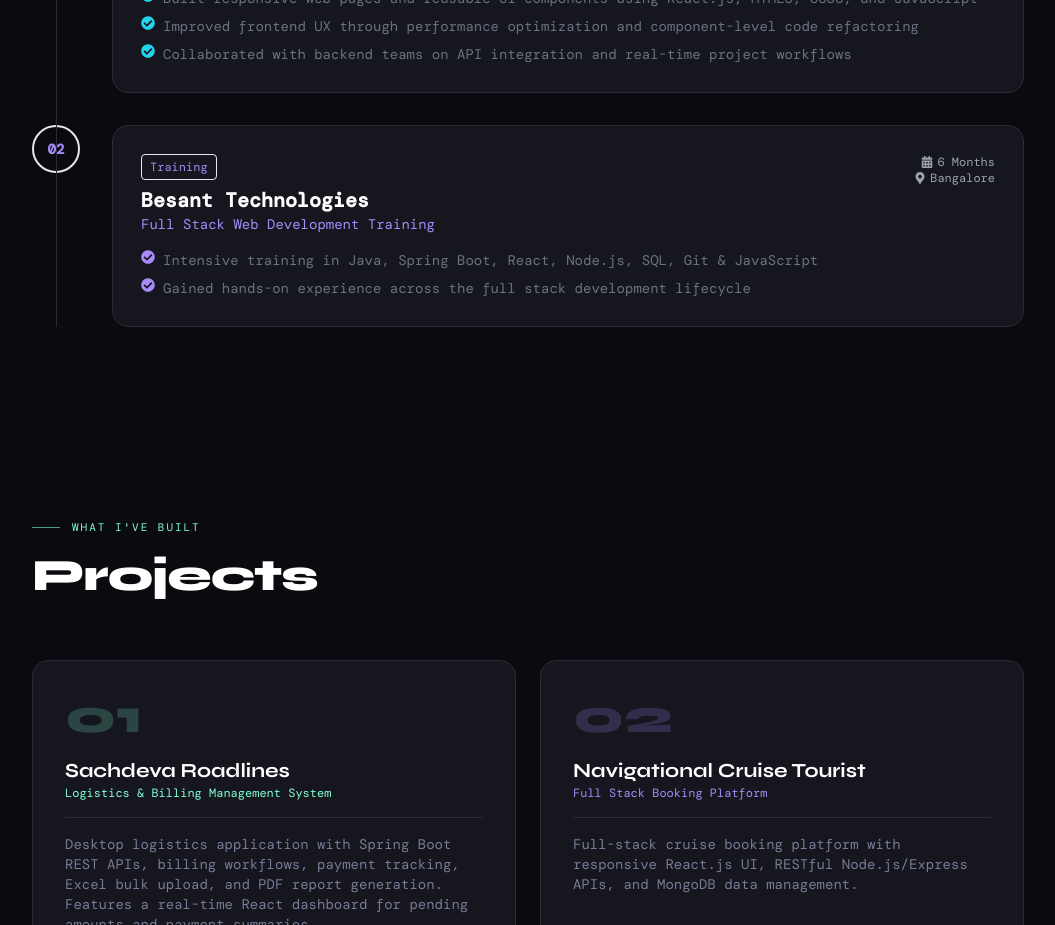
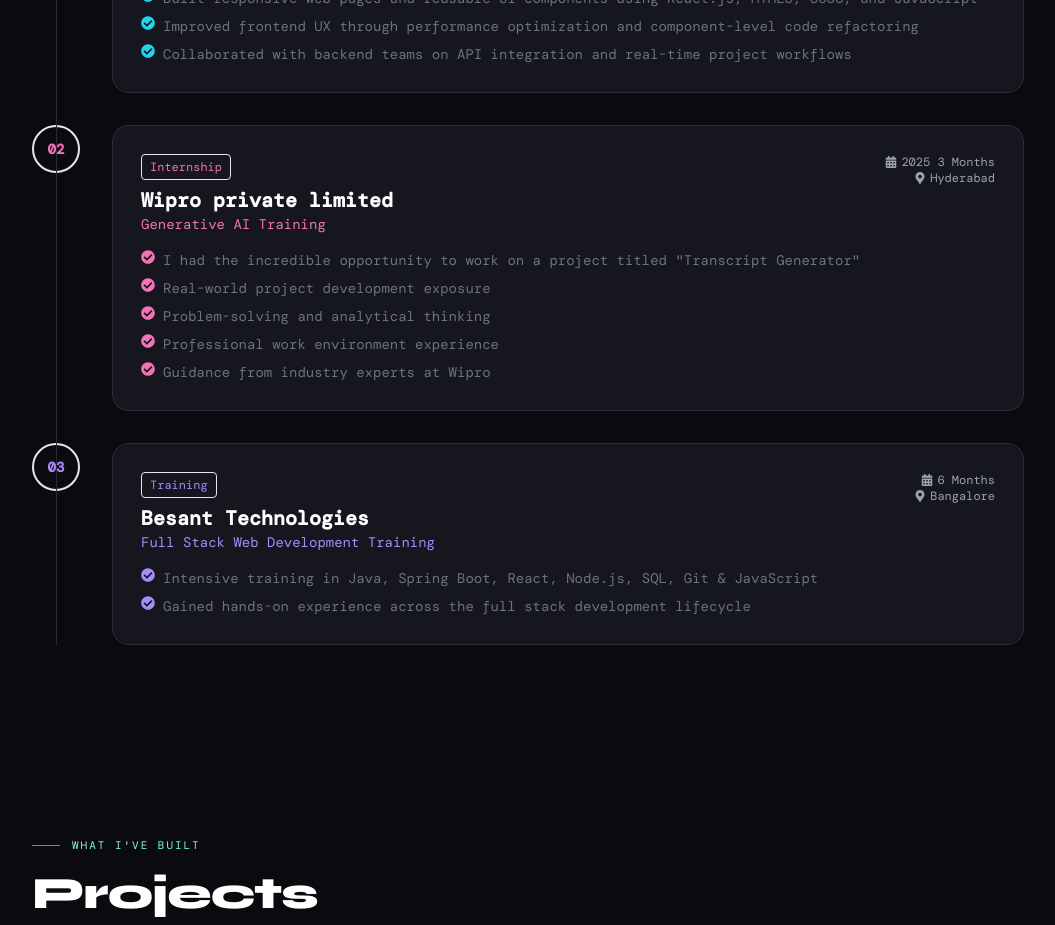
Before and after one commit to vikneshgovind/portfolio, a React (Vite) app: page / in a window 1280 px wide. Shown: the part 1960-2885 px from the top of the page, without its empty margins (148-1203 px from the left). Built offline with nearby package versions, Linux system fonts and the light colour scheme; a web font is replaced by a local one.

Commit message:
experience section altered

```diff
--- a/src/components/Experience.jsx
+++ b/src/components/Experience.jsx
@@ -14,6 +14,23 @@
       'Built responsive web pages and reusable UI components using React.js, HTML5, CSS3, and JavaScript',
       'Improved frontend UX through performance optimization and component-level code refactoring',
       'Collaborated with backend teams on API integration and real-time project workflows',
+    ],
+  },
+  {
+    company: 'Wipro private limited',
+    role: 'Generative AI Training',
+    period: '2025 3 Months',
+    location: 'Hyderabad',
+    type: 'Internship',
+    color: 'from-pink-500/20 to-slate-600/10',
+    accentCol: 'text-pink-400',
+    dotCol: 'bg-pink-400',
+    bullets: [
+      'I had the incredible opportunity to work on a project titled "Transcript Generator"',
+      'Real-world project development exposure',
+      'Problem-solving and analytical thinking',
+      'Professional work environment experience',
+      'Guidance from industry experts at Wipro',
     ],
   },
   {
@@ -46,7 +63,7 @@
       </p>
 
       <h2
-        className={`font-syne font-black mb-14 ${isDark ? 'text-white' : 'text-gray-900'}`}
+        className={`font-syne font-black mb-14 ${isDark ? 'text-white' : 'text-gray-900'} `}
         style={{ fontSize: 'clamp(2rem, 4vw, 2.8rem)' }}
       >
         Experience
```
